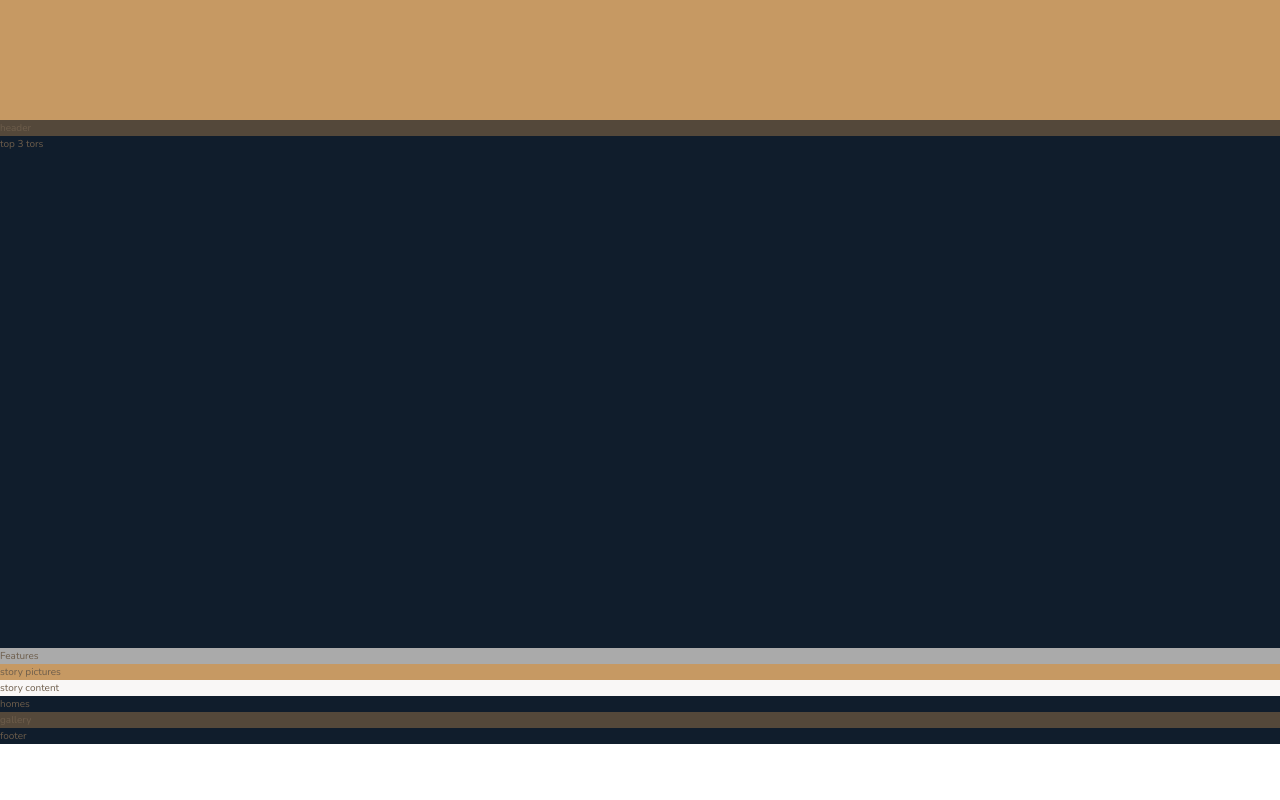
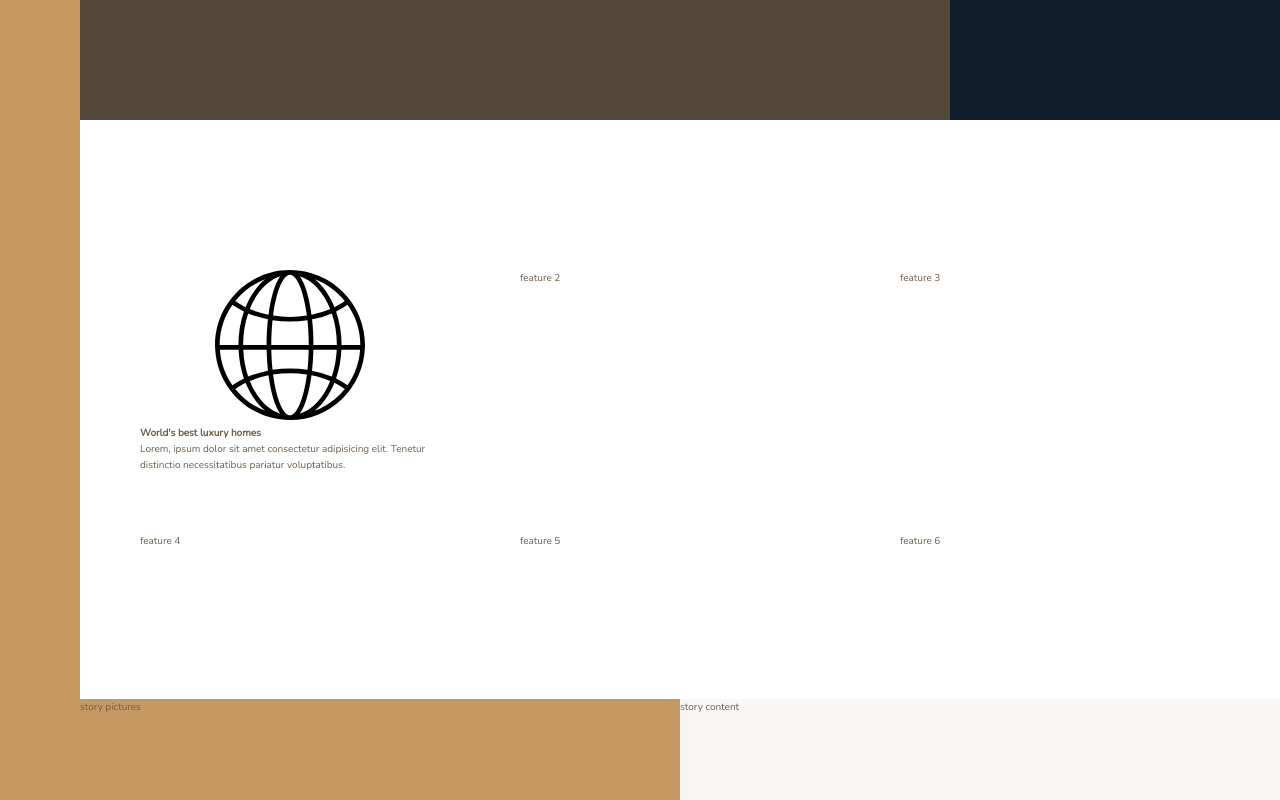
Before and after one commit to wasiqahmad/Nexter, a website: page index.html in a window 1280 px wide. Shown: the part 520-1320 px from the top of the page. Before the commit the page ends 1264 px from the top, so only its background shows below. Drawn offline with nearby package versions, Linux system fonts and the light colour scheme.

Commit message:
this is a second nexter

```diff
--- a/css/style.css
+++ b/css/style.css
@@ -35,33 +35,49 @@ body{
 }
 .sidebar{
    background-color: #c69963;
-
+grid-column: sidebar-start/sidebar-end;
+grid-row: 1/-1;
 }
 .header{
     background-color: #54483A;
+    grid-column: full-start / col-end 6;
 }
 .realtors{
     background-color:#101d2c ;
+    grid-column: col-start 7 / full-end;
 }
 .features{
-    background-color:  #aaa;
+grid-column: center-start/center-end;
+margin: 15rem 0;
+display: grid;
+grid-template-columns: repeat(3, 1fr);
+grid-gap: 6rem;
 }
 .story__pictures{
-    background-color:#c69963 ;
+    background-color:#c69963;
+    grid-column: full-start / col-end 4;
 }
 .story__content{
     background-color:#f9f7f6 ;
+    grid-column: col-start 5 / full-end;
 }
 .homes{
     background-color:#101d2c ;
+grid-column: center-start/center-end;
 }
 .footer{
     background-color:#101d2c ;
+    grid-column: full-start/full-end;
+
 }
 .gallery{
     background-color: #54483A;
+grid-column: full-start/full-end;
 }
 .container{
     display: grid;
     grid-template-rows: 80vh min-content 40vw repeat(3,min-content);
+    grid-template-columns:[sidebar-start] 8rem[sidebar-end full-start]
+    minmax(6rem,1fr) [center-start] repeat(8, [col-start] minmax(min-content,
+    14rem)[col-end]) [center-end] minmax(6rem,1fr) [full-end];
 }
--- a/index.html
+++ b/index.html
@@ -6,7 +6,7 @@
         <meta http-equiv="X-UA-Compatible" content="ie=edge">
 
         <link href="https://fonts.googleapis.com/css?family=Josefin+Sans:300,400,400i|Nunito:300,300i" rel="stylesheet">
-        <link rel="stylesheet" href="css/style.css">
+        <link rel="stylesheet" href="./css/style.css">
         <link rel="shortcut icon" type="image/png" href="img/favicon.png">
 
         <title>nexter &mdash; your home, your freedom</title>
@@ -23,7 +23,22 @@
             top 3 tors
         </div>
         <section class="features">
-            Features
+            <div class="Feature">
+                <svg class="feature__icon">
+                    <use xlink:href="./img/sprite.svg#icon-global"></use>
+                </svg>
+                <h4 class="heading-4">World's best luxury homes</h4>
+                <p class="feature__text">
+Lorem, ipsum dolor sit amet consectetur adipisicing elit. Tenetur
+ distinctio necessitatibus pariatur voluptatibus.
+
+                </p>
+            </div>
+            <div class="Feature">feature 2</div>
+            <div class="Feature">feature 3</div>
+            <div class="Feature">feature 4</div>
+            <div class="Feature">feature 5</div>
+            <div class="Feature">feature 6</div>
         </section>
 
         <div class="story__pictures">
```
